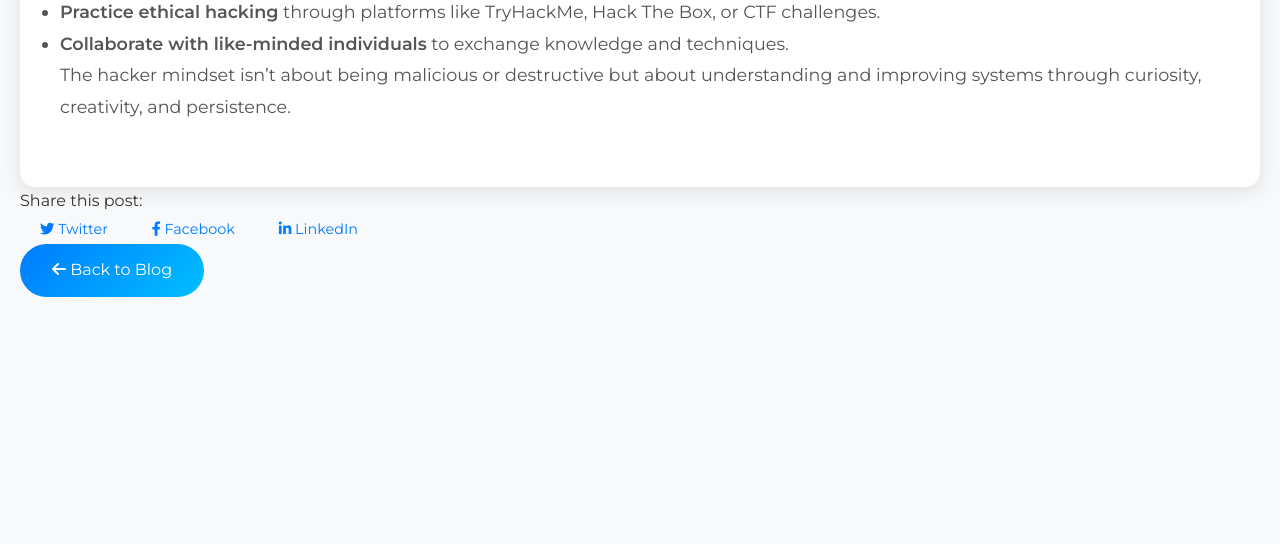
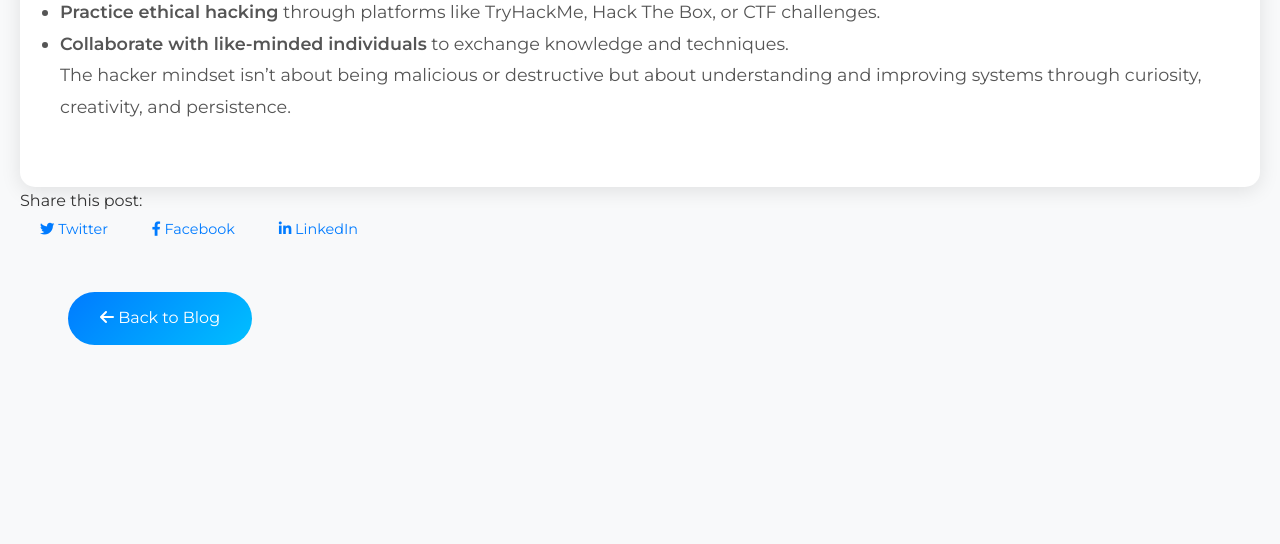
Before and after one commit to C9b3rD3vi1/cyberlock_web, a Django app: page /post/9/ in a window 1280 px wide. Shown: the part 2692-3236 px from the top of the page. Before the commit the page ends 2989 px from the top, so only its background shows below. Run offline with Django 4.2, Linux system fonts and the light colour scheme; data comes from the database, SQL or seed files in the repository; some libraries are stand-ins or nearby versions.

Commit message:
more changes

```diff
--- a/static/css/blog_list_detail.css
+++ b/static/css/blog_list_detail.css
@@ -125,9 +125,11 @@ a:hover {
     background: linear-gradient(135deg, #007bff, #00bfff);
     border: none;
     color: #fff;
+    justify-content: center; /* Center horizontally */
     padding: 0.75rem 2rem;
     font-size: 1rem;
     border-radius: 50px;
+    margin: 3rem;
     transition: transform 0.3s ease, box-shadow 0.3s ease;
 }
 
--- a/templates/blog_post_detail.html
+++ b/templates/blog_post_detail.html
@@ -56,7 +56,7 @@
                 </div>
 
                 <!-- Back Button -->
-                <div class="text-center mt-5">
+                <div class="text-center my-5 py-4">
                     <a href="{% url 'blog_list' %}" class="btn btn-gradient btn-lg">
                         <i class="fas fa-arrow-left me-2"></i> Back to Blog
                     </a>
```
